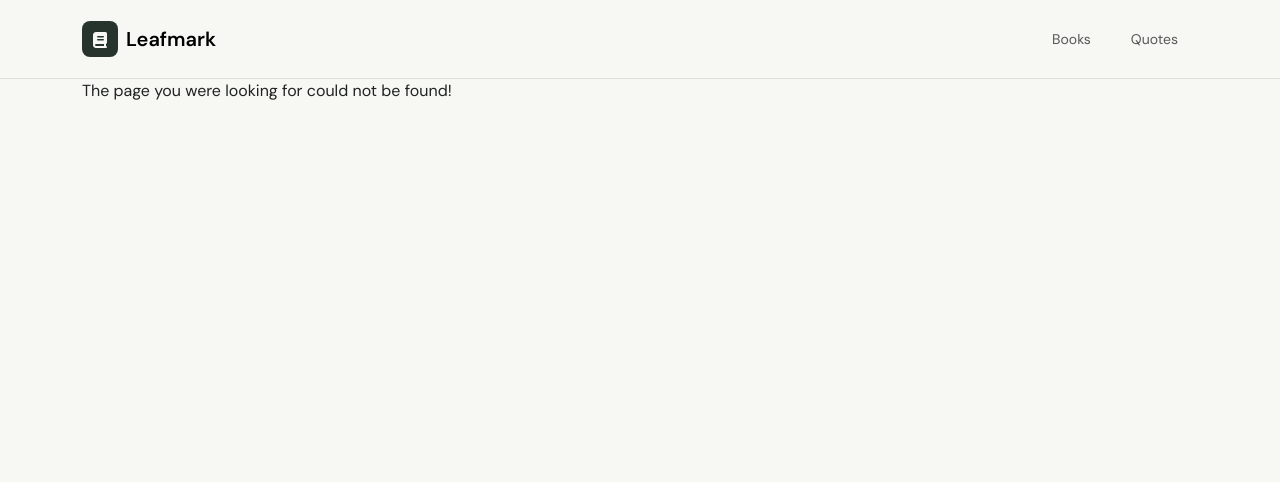
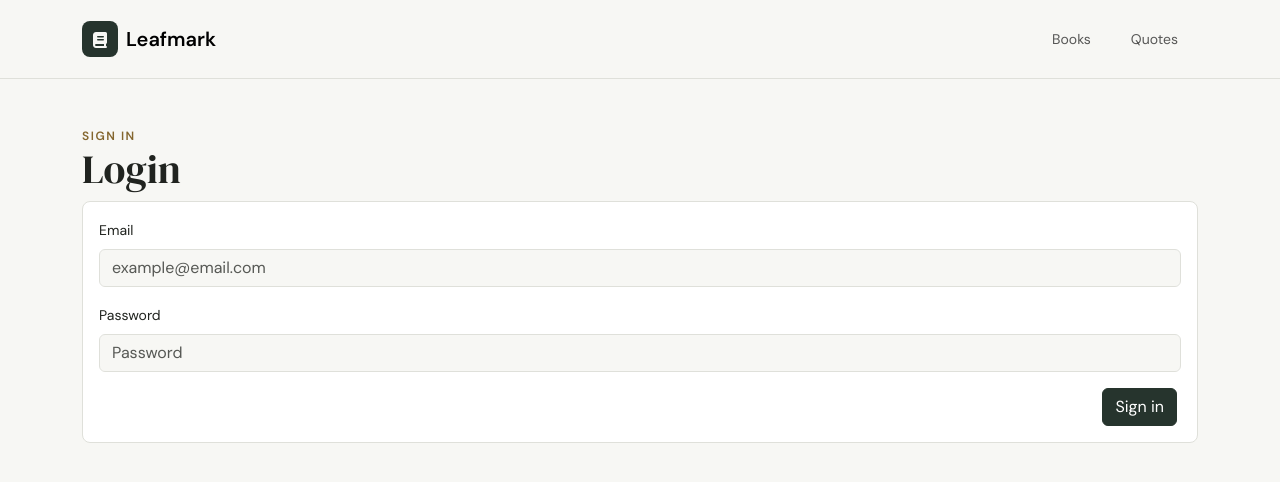
Before and after one commit to WilliamMatton/BookApp, an Angular app in the folder client/: page /login in a window 1280 px wide. Shown: the top 482 px of the page. Built offline with nearby package versions, Linux system fonts and the light colour scheme.

Commit message:
Add Login component with form handling, routing, and tests

```diff
--- a/client/src/app/app.routes.ts
+++ b/client/src/app/app.routes.ts
@@ -4,6 +4,7 @@ import { Quotes } from './quotes/quotes';
 import { AddBook } from './add-book/add-book';
 import { UpdateBook } from './update-book/update-book';
 import { PageNotFound } from './page-not-found/page-not-found';
+import { Login } from './login/login';
 
 export const routes: Routes = [
   {
@@ -27,6 +28,11 @@ export const routes: Routes = [
     title: 'Update Book',
   },
   {
+    path: 'login',
+    component: Login,
+    title: 'Sign In',
+  },
+  {
     path: 'not-found',
     component: PageNotFound,
     title: 'Page Not Found',
--- /dev/null
+++ b/client/src/app/login/login.ts
@@ -0,0 +1,114 @@
+import { Component, input, inject } from '@angular/core';
+import { FormControl, FormBuilder, Validators, ReactiveFormsModule } from '@angular/forms';
+
+@Component({
+  selector: 'app-login',
+  imports: [ReactiveFormsModule],
+  template: `
+    <div class="container p-0 mt-5">
+      <div class="row">
+        <span class="text-reading fw-semibold fs-8 text-uppercase ls-wider">Sign in</span>
+        <h1>Login</h1>
+      </div>
+      <div class="row">
+        <div class="col">
+          <form
+            [formGroup]="loginForm"
+            (ngSubmit)="login()"
+            novalidate
+            class="bg-white border rounded-3 p-3"
+          >
+            <div class="row mb-3">
+              <div class="col">
+                <label for="loginInputEmail" class="form-label fs-7">Email</label>
+                <input
+                  type="email"
+                  class="form-control bg-light"
+                  id="loginInputEmail"
+                  placeholder="example@email.com"
+                  formControlName="email"
+                  required
+                >
+                @if (email.touched) {
+                  <div class="text-danger">
+                    @if (email.hasError('required')) {
+                      <span>Please input an email.</span>
+                    }
+                    @if (email.hasError('email')) {
+                      <span>Please input a valid email.</span>
+                    }
+                  </div>
+                }
+              </div>
+            </div>
+            <div class="row mb-3">
+              <div class="col">
+                <label for="loginInputPassword" class="form-label fs-7">Password</label>
+                <input
+                  type="password"
+                  class="form-control bg-light"
+                  id="loginInputPassword"
+                  placeholder="Password"
+                  formControlName="password"
+                  required
+                >
+                @if (password.touched) {
+                  <div class="text-danger">
+                    @if (password.hasError('required')) {
+                      <span>Please input a password.</span>
+                    }
+                    @if (password.hasError('minlength')) {
+                      <span>Password must be at least 10 characters long.</span>
+                    }
+                  </div>
+                }
+              </div>
+            </div>
+            <div class="row">
+              <div class="col-12 col-sm-6">
+                @if (errorMessage.length > 0) {
+                  <span class="text-danger text-break">{{ errorMessage }}</span>
+                }
+              </div>
+              <div class="col-12 col-sm-6 d-flex flex-column flex-sm-row align-items-sm-start justify-content-end gap-2 ps-3 pe-3">
+                <button type="submit" class="btn btn-primary">Sign in</button>
+              </div>
+            </div>
+          </form>
+        </div>
+      </div>
+    </div>
+  `,
+  styleUrl: './login.scss',
+})
+export class Login {
+  errorMessage = '';
+
+  loginForm = inject(FormBuilder).nonNullable.group({
+    email: ['', [
+      Validators.required,
+      Validators.email,
+    ]],
+    password: ['', [
+      Validators.required,
+      Validators.minLength(10),
+    ]],
+  });
+
+  login(): void {
+    this.errorMessage = '';
+    this.loginForm.markAllAsTouched();
+
+    if(this.loginForm.invalid) return;
+
+    alert('Logged in');
+  }
+
+  get email() {
+    return this.loginForm.get('email')!;
+  }
+
+  get password() {
+    return this.loginForm.get('password')!;
+  }
+}
```
Also changed, not shown: client/src/app/login/login.scss (added), 1 other file (tests, documents, lock files or other folders).
